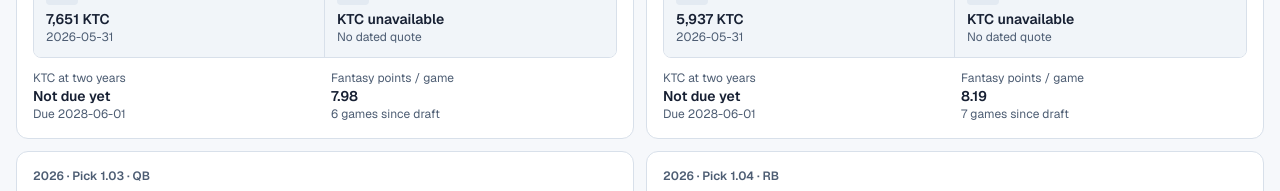
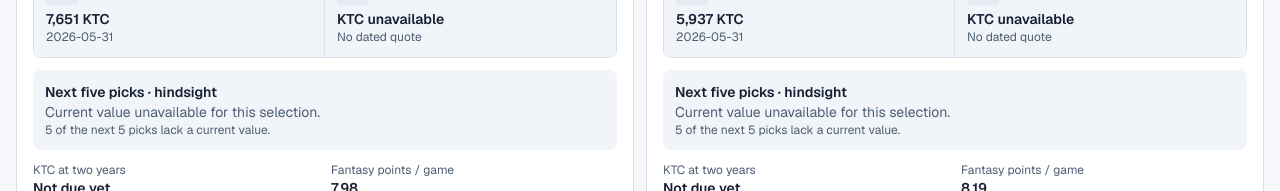
Before and after one commit to myteamwheel/TulipBasketball, a Next.js app: page /draft-grades in a window 1280 px wide. Shown: the part 609-800 px from the top of the page. Built offline with nearby package versions, Linux system fonts and the light colour scheme; no server answers; the database is empty.

Commit message:
Show nearby draft alternatives

```diff
--- a/src/components/DraftGradesBoard.tsx
+++ b/src/components/DraftGradesBoard.tsx
@@ -37,7 +37,11 @@ function Leaderboards({picks,lens,setLens}:{picks:GradedPick[];lens:Lens;setLens
   </section>;
 }
 
-function PickCard({p,today}:{p:GradedPick;today:string}) {
+function PickCard({p,today,rows}:{p:GradedPick;today:string;rows:GradedPick[]}) {
+  const alternatives = rows.filter(candidate => candidate.draft === p.draft && candidate.overall > p.overall && candidate.overall <= p.overall + 5);
+  const comparable = alternatives.filter(candidate => candidate.current !== null);
+  const best = comparable.sort((a,b) => b.current!.value - a.current!.value)[0];
+  const better = p.current && best && best.current!.value > p.current.value ? best : null;
   return <article className={box+" p-3 sm:p-4"}>
     <p className={'text-xs font-semibold '+muted}>{p.year} · Pick {pickLabel(p)} · {p.pos}</p>
     <h3 className="mt-1 text-lg font-bold">{p.profile ? <a className="hover:underline" href={p.profile}>{p.name}</a> : p.name}</h3>
@@ -46,6 +50,12 @@ function PickCard({p,today}:{p:GradedPick;today:string}) {
       {([["At draft",p.entry,p.at],["Now",p.outcome,p.current]] as const).map(([title,g,quote])=><div key={title} className="min-w-0 border-r border-[var(--border)] bg-[var(--surface-muted)] p-2 last:border-0 sm:p-3">
         <div className={'text-xs font-semibold '+muted}>{title}</div><div className="my-1 flex items-center gap-2"><Badge g={g}/><span className="text-sm">{g ? g.score+"/100" : "Unrated"}</span></div>
         <p className="text-sm font-semibold">{quote ? format(quote.value)+" KTC" : "KTC unavailable"}</p><p className={'text-xs '+muted}>{quote?.date ?? "No dated quote"}</p></div>)}
+    </div>
+    <div className="mt-3 rounded-lg bg-[var(--surface-muted)] p-3 text-sm">
+      <p className="font-semibold">Next five picks · hindsight</p>
+      {better ? <p><strong>{better.name}</strong> · {pickLabel(better)} · {format(better.current!.value)} KTC · {better.outcome ? better.outcome.letter + " " + better.outcome.score + "/100" : "Unrated"}<br/><span className={muted}>+{format(better.current!.value - p.current!.value)} KTC compared with {p.name}. Available at this pick.</span></p> :
+        <p className={muted}>{!p.current ? "Current value unavailable for this selection." : !alternatives.length ? "No later picks in this draft." : !comparable.length ? "Current values unavailable for the next picks." : "No higher current KTC value among the next five picks with available values."}</p>}
+      {comparable.length < alternatives.length && <p className={'text-xs '+muted}>{alternatives.length-comparable.length} of the next {alternatives.length} picks lack a current value.</p>}
     </div>
     <dl className="mt-3 grid grid-cols-2 gap-3 text-sm"><div><dt className={'text-xs '+muted}>KTC at two years</dt><dd className="font-semibold">{p.two ? format(p.two.value) : p.due>today ? "Not due yet" : "Unavailable"}</dd><dd className={'text-xs '+muted}>{p.two ? (p.two.date!==p.due ? "Approx. · " : "")+p.two.date : (p.due>today ? "Due " : "Target ")+p.due}</dd></div>
       <div><dt className={'text-xs '+muted}>Fantasy points / game</dt><dd className="font-semibold">{p.games ? (p.points/p.games).toFixed(2) : "—"}</dd><dd className={'text-xs '+muted}>{format(p.games)} {p.games === 1 ? "game" : "games"} since draft</dd></div></dl>
@@ -85,7 +95,7 @@ export default function DraftGradesBoard({rows,checked,today}:{rows:GradedPick[]
       <label className="text-xs">Order by<select className={control} value={order} onChange={e=>{setOrder(e.target.value);setPage(0)}}>{[["board","Draft order"],["entry-desc","Best at draft"],["entry-asc","Worst at draft"],["outcome-desc","Best now"],["outcome-asc","Worst now"],["ppg","Highest PPG"]].map(([k,v])=><option value={k} key={k}>{v}</option>)}</select></label>
       <label className="text-xs">Player<input type="search" className={control} placeholder="Search players" value={search} onChange={e=>{setSearch(e.target.value);setPage(0)}}/></label></div>
       <p aria-live="polite" className={'text-sm '+muted}>{filtered.length ? `${page*PAGE+1}–${Math.min(filtered.length,(page+1)*PAGE)} of ${filtered.length} selections` : "No selections match these filters."}</p>
-      <div className="grid gap-3 md:grid-cols-2">{filtered.slice(page*PAGE,(page+1)*PAGE).map(p=><PickCard key={p.id} p={p} today={today}/>)}</div>
+      <div className="grid gap-3 md:grid-cols-2">{filtered.slice(page*PAGE,(page+1)*PAGE).map(p=><PickCard key={p.id} p={p} today={today} rows={rows}/>)}</div>
       {pages>1 && <nav aria-label="Draft selection pages" className="flex items-center justify-center gap-4 text-sm"><button className="min-h-11 px-2 disabled:opacity-40" disabled={page===0} onClick={()=>setPage(page-1)}>← Previous</button><span>{page+1} / {pages}</span><button className="min-h-11 px-2 disabled:opacity-40" disabled={page+1>=pages} onClick={()=>setPage(page+1)}>Next →</button></nav>}
     </section><Leaderboards picks={season} lens={lens} setLens={setLens}/></div>;
 }
```
